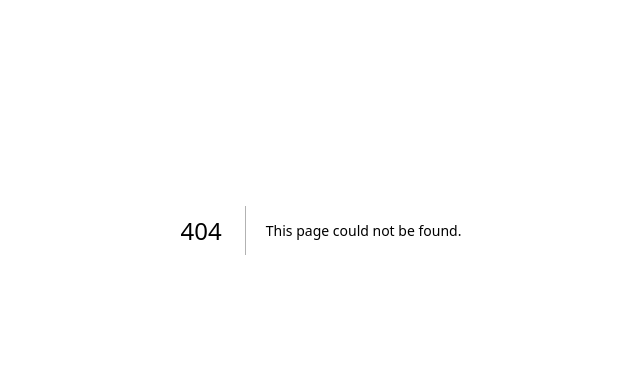
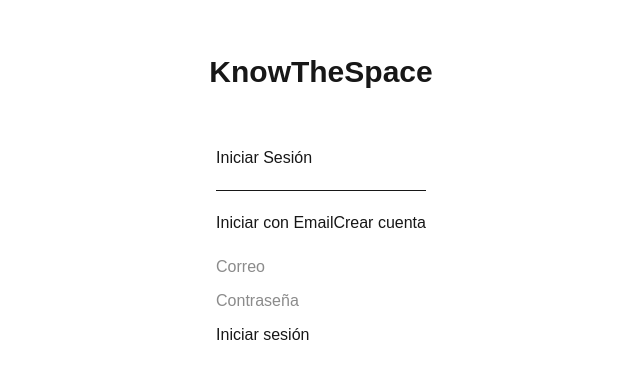
Before and after one commit to RobTamGon/Editor-KnowTheSpace, a Next.js app: page /login in a window 1280 px wide. Before the commit this address had no page. Shown: the part 170-548 px from the top of the page, without its empty margins (319-959 px from the left). Built offline with nearby package versions, Linux system fonts and the light colour scheme.

Commit message:
En proceso de login

```diff
--- /dev/null
+++ b/lib/supabase.js
@@ -0,0 +1,7 @@
+// /lib/supabase.js
+import { createClient } from "@supabase/supabase-js";
+
+const supabaseUrl = process.env.NEXT_PUBLIC_SUPABASE_URL;
+const supabaseServiceKey = process.env.SUPABASE_SERVICE_ROLE_KEY;
+
+export const supabase = createClient(supabaseUrl, supabaseServiceKey);
--- a/package.json
+++ b/package.json
@@ -10,6 +10,8 @@
   },
   "dependencies": {
     "@supabase/supabase-js": "^2.84.0",
+    "bcrypt": "^6.0.0",
+    "jsonwebtoken": "^9.0.2",
     "next": "16.0.3",
     "next-auth": "^4.24.13",
     "react": "19.2.0",
--- /dev/null
+++ b/src/app/api/auth/login/route.js
@@ -0,0 +1,41 @@
+// /app/api/auth/login/route.js
+import { supabase } from "../../../../../lib/supabase";
+import bcrypt from "bcrypt";
+import jwt from "jsonwebtoken";
+
+export async function POST(req) {
+  const { email, password_hash } = await req.json();
+
+  const { data: users, error } = await supabase
+    .from("users")
+    .select("*")
+    .eq("email", email)
+    .limit(1);
+
+  if (error || users.length === 0) {
+    return Response.json({ error: "Credenciales inválidas" }, { status: 401 });
+  }
+
+  const username = users[0];
+
+  const valid = await bcrypt.compare(password_hash, username.password_hash);
+
+  if (!valid) {
+    return Response.json({ error: "Contraseña incorrecta" }, { status: 401 });
+  }
+
+  // Crear token
+  const token = jwt.sign(
+    { id: user.id, email: user.email, username: user.username },
+    process.env.JWT_SECRET,
+    { expiresIn: "7d" }
+  );
+
+  // Guardar token en cookie httpOnly
+  return new Response(JSON.stringify({ message: "Login correcto" }), {
+    status: 200,
+    headers: {
+      "Set-Cookie": `session=${token}; HttpOnly; Path=/; Max-Age=604800`,
+    },
+  });
+}
--- /dev/null
+++ b/src/app/api/auth/logout/route.js
@@ -0,0 +1,10 @@
+// /app/api/auth/logout/route.js
+
+export async function GET() {
+  return new Response("Logout successful", {
+    status: 200,
+    headers: {
+      "Set-Cookie": "session=; HttpOnly; Path=/; Max-Age=0",
+    },
+  });
+}
--- /dev/null
+++ b/src/app/api/auth/register/route.js
@@ -0,0 +1,23 @@
+// /app/api/auth/register/route.js
+import { supabase } from "../../../../../lib/supabase";
+import bcrypt from "bcrypt";
+
+export async function POST(req) {
+  const { email, password_hash, username } = await req.json();
+
+  if (!email || !password_hash)
+    return Response.json({ error: "Email y contraseña obligatorios" }, { status: 400 });
+
+  const hashedPassword = await bcrypt.hash(password_hash, 10);
+
+  const { error } = await supabase.from("users").insert({
+    email,
+    username,
+    password_hash: hashedPassword,
+  });
+
+  if (error)
+    return Response.json({ error: error.message }, { status: 400 });
+
+  return Response.json({ message: "Usuario registrado correctamente" });
+}
--- /dev/null
+++ b/src/app/components/navbar.js
@@ -0,0 +1,12 @@
+// /app/components/Navbar.js
+"use client";
+
+export default function Navbar() {
+  return (
+    <nav style={{ padding: 20 }}>
+      <a href="/api/auth/logout">
+        <button>Cerrar sesión</button>
+      </a>
+    </nav>
+  );
+}
--- /dev/null
+++ b/src/app/dashboard/page.js
@@ -0,0 +1,23 @@
+// /app/dashboard/page.js
+import { cookies } from "next/headers";
+import { getUserFromCookie } from "../../lib/getUser";
+
+export default function DashboardPage() {
+  const user = getUserFromCookie(cookies());
+
+  return (
+    <div style={{ padding: 40 }}>
+      <h1>Bienvenido al Dashboard</h1>
+
+      {user ? (
+        <p>Hola, {user.name || user.email}</p>
+      ) : (
+        <p>No estás autenticado</p>
+      )}
+
+      <a href="/api/auth/logout">
+        <button style={{ marginTop: 20 }}>Cerrar sesión</button>
+      </a>
+    </div>
+  );
+}
--- /dev/null
+++ b/src/app/login/page.js
@@ -0,0 +1,80 @@
+// /app/login/page.js
+"use client";
+
+import { useState } from "react";
+
+export default function LoginPage() {
+  const [email, setEmail] = useState("");
+  const [password_hash, setPassword] = useState("");
+  const [username, setName] = useState("");
+  const [isRegister, setIsRegister] = useState(false);
+  const [msg, setMsg] = useState("");
+
+  async function handleAuth(e) {
+    e.preventDefault();
+
+    const endpoint = isRegister ? "/api/auth/register" : "/api/auth/login";
+
+    const res = await fetch(endpoint, {
+      method: "POST",
+      body: JSON.stringify({ email, password_hash, username }),
+    });
+
+    const data = await res.json();
+    setMsg(data.message || data.error);
+
+    if (res.ok && !isRegister) {
+      window.location.href = "/"; // login correcto
+    }
+  }
+
+  return (
+    <main className="flex min-h-screen flex-col items-center justify-center gap-4">
+      <h1 className="text-3xl font-bold">KnowTheSpace</h1>
+    <div style={{ padding: 40 }}>
+      <h3>Iniciar Sesión</h3>
+
+      {/* BOTÓN GOOGLE */}
+      {/* <GoogleSignInButton /> */}
+
+      <hr style={{ margin: "20px 0" }} />
+
+      {/* BOTÓN EMAIL */}
+      <button onClick={() => setIsRegister(false)}>Iniciar con Email</button>
+      <button onClick={() => setIsRegister(true)}>Crear cuenta</button>
+
+      <form onSubmit={handleAuth} style={{ marginTop: 20 }}>
+        {isRegister && (
+          <input
+            type="text"
+            placeholder="Nombre"
+            value={username}
+            onChange={(e) => setName(e.target.value)}
+            style={{ display: "block", marginBottom: 10 }}
+          />
+        )}
+
+        <input
+          type="email"
+          placeholder="Correo"
+          value={email}
+          onChange={(e) => setEmail(e.target.value)}
+          style={{ display: "block", marginBottom: 10 }}
+        />
+
+        <input
+          type="password"
+          placeholder="Contraseña"
+          value={password_hash}
+          onChange={(e) => setPassword(e.target.value)}
+          style={{ display: "block", marginBottom: 10 }}
+        />
+
+        <button type="submit">{isRegister ? "Crear cuenta" : "Iniciar sesión"}</button>
+      </form>
+
+      <p style={{ marginTop: 20 }}>{msg}</p>
+    </div>
+    </main>
+  );
+}
--- a/src/app/page.jsx
+++ b/src/app/page.jsx
@@ -1,10 +1,12 @@
 import GoogleSignInButton from "./components/GoogleSignInButton"
+import LoginPage from "./login/page";
 
 export default function HomePage() {
   return (
     <main className="flex min-h-screen flex-col items-center justify-center gap-4">
       <h1 className="text-3xl font-bold">KnowTheSpace</h1>
       <GoogleSignInButton />
+      <LoginPage />
     </main>
   )
 }
--- /dev/null
+++ b/src/lib/getUser.js
@@ -0,0 +1,14 @@
+// /lib/getUser.js
+import jwt from "jsonwebtoken";
+
+export function getUserFromCookie(cookies) {
+  const token = cookies.get("session")?.value;
+  if (!token) return null;
+
+  try {
+    const user = jwt.verify(token, process.env.JWT_SECRET);
+    return user;
+  } catch {
+    return null;
+  }
+}
--- /dev/null
+++ b/src/middleware.js
@@ -0,0 +1,23 @@
+// /middleware.js
+import { NextResponse } from "next/server";
+import jwt from "jsonwebtoken";
+
+export function middleware(req) {
+  const token = req.cookies.get("session")?.value;
+
+  // Si no hay token → redirige al login
+  if (!token) {
+    return NextResponse.redirect(new URL("/login", req.url));
+  }
+
+  try {
+    jwt.verify(token, process.env.JWT_SECRET);
+    return NextResponse.next();
+  } catch (err) {
+    return NextResponse.redirect(new URL("/login", req.url));
+  }
+}
+
+export const config = {
+  matcher: ["/dashboard/:path*", "/perfil/:path*"], // rutas protegidas
+};
```
Also changed, not shown: src/app/page1.js (renamed from src/app/page.js), 1 other file (tests, documents, lock files or other folders).
